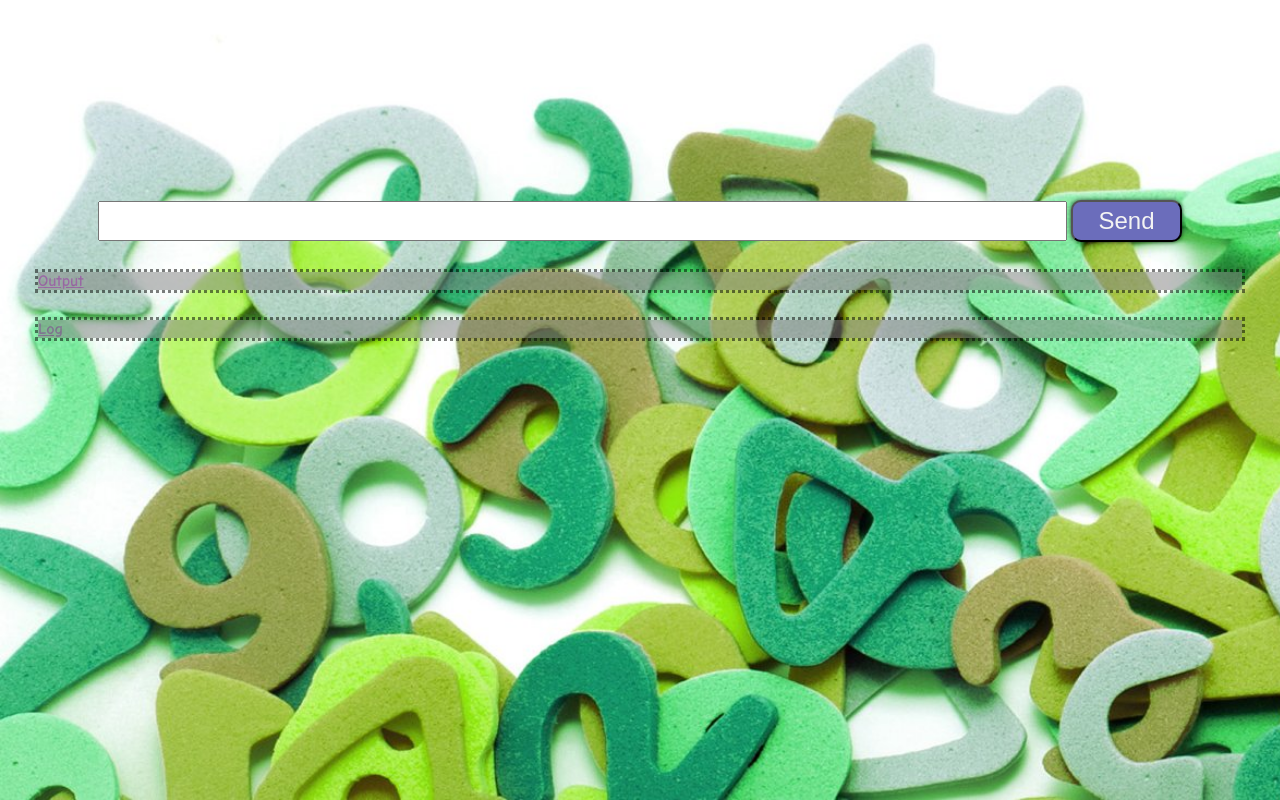
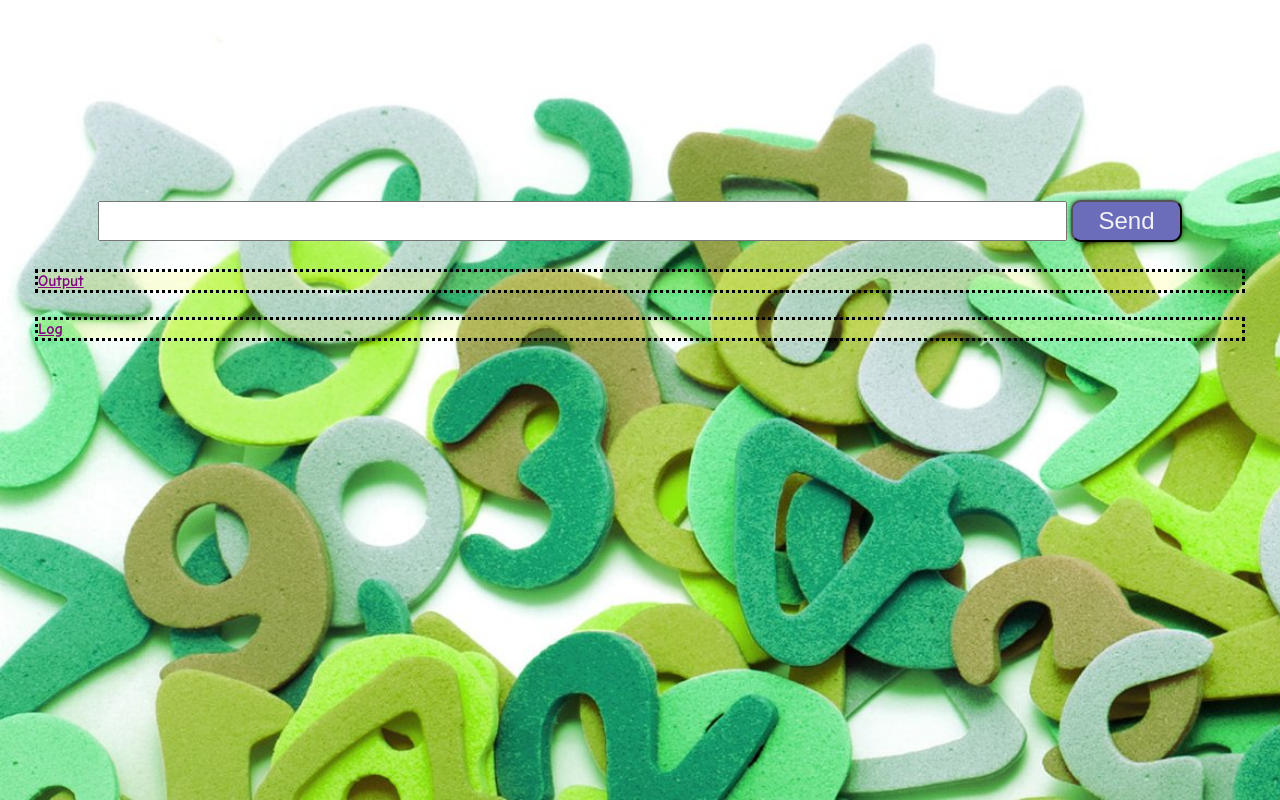
Before and after one commit to donut181/ONP, a plain HTML site: page index.html in a window 1280 px wide. Drawn offline with Linux system fonts and the light colour scheme.

Commit message:
pobawilem sie z wygladem, poprawilem przezroczystosc boxow, teraz text jest bez przezroczystosci

```diff
--- a/index.html
+++ b/index.html
@@ -22,8 +22,8 @@
 				margin: 30px;
 				min-height: 10px;
 				outline-style: dotted;
-				background-color: grey;
-				opacity: 0.5;
+				background: rgba(255,255,90,.2);
+				/*opacity: 0.5;*/
 
 			}
 			div.transbox p{
```
